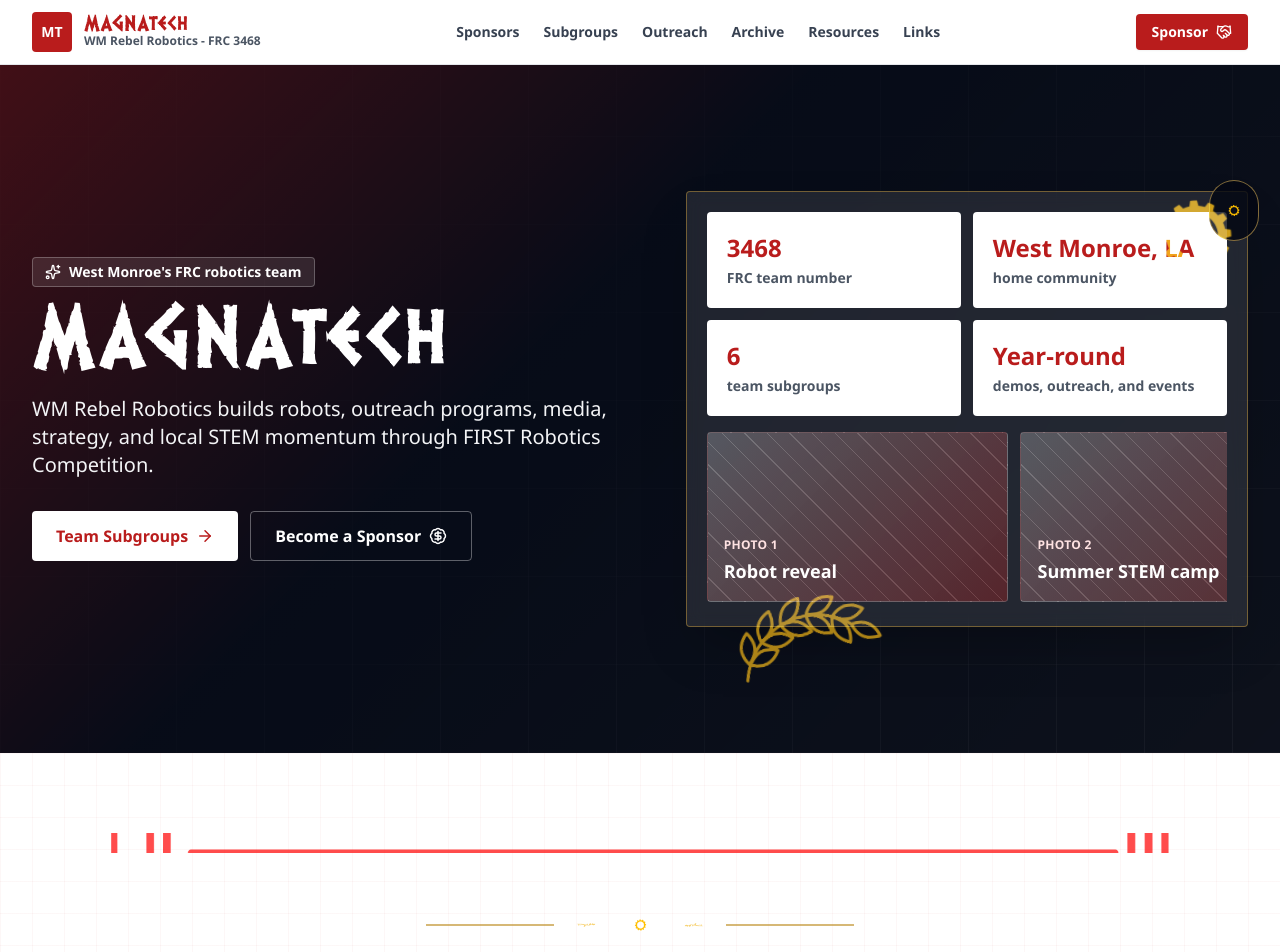
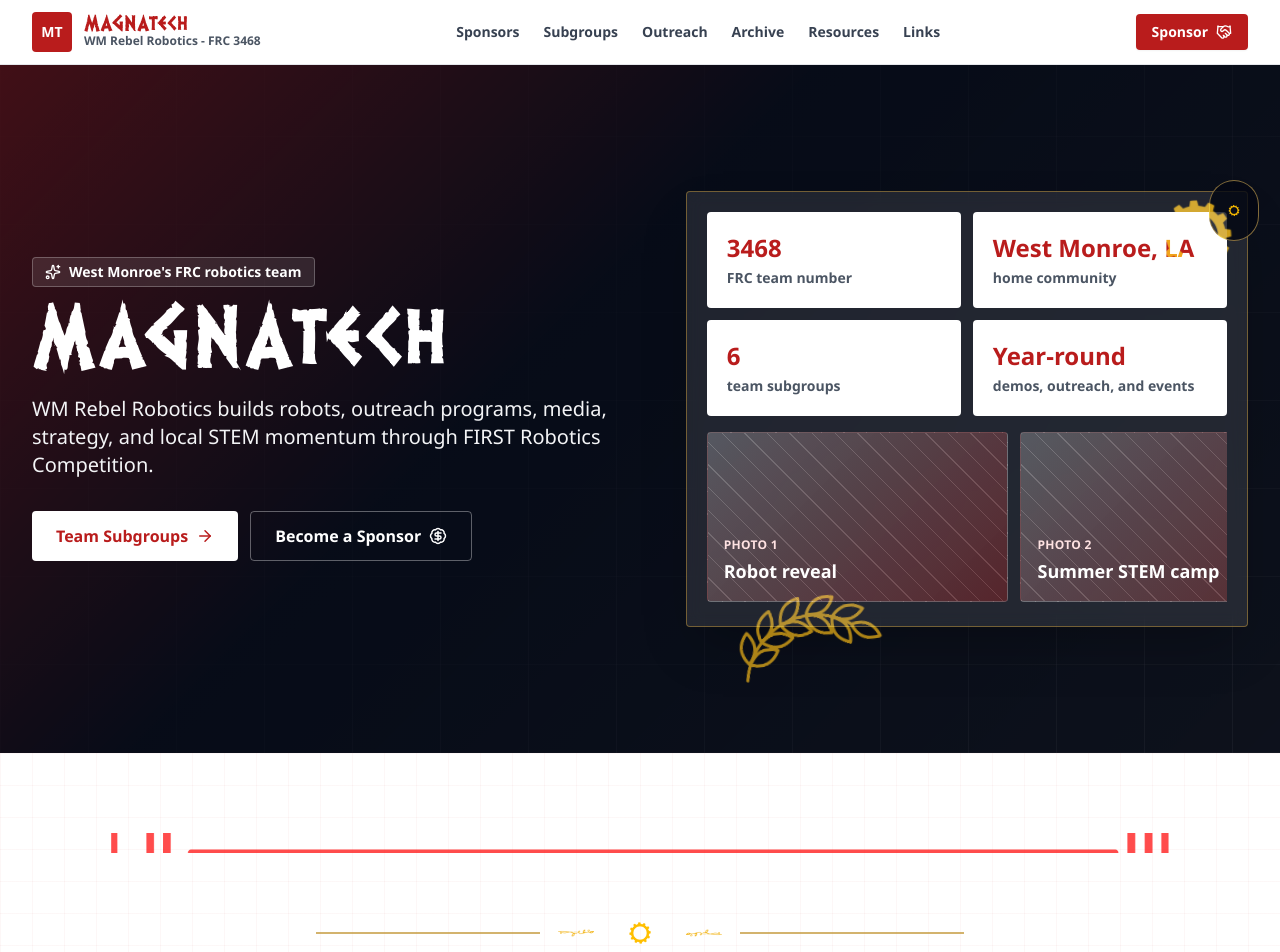
Before and after one commit to FRC-3468-MAGNAtech/teamwebsite-magnatech, a Next.js app: page / in a window 1280 px wide. Shown: the top 952 px of the page. Built offline with nearby package versions, Linux system fonts and the light colour scheme.

Commit message:
Enlarge transparent heading artwork

```diff
--- a/app/page.tsx
+++ b/app/page.tsx
@@ -194,11 +194,11 @@
   return (
     <div className="mx-auto mb-10 max-w-3xl text-center">
       <div className="mb-4 flex items-center justify-center gap-3 text-[#c59a3d]" aria-hidden="true">
-        <span className="h-0.5 w-20 bg-[#c59a3d]/70 sm:w-32" />
-        <Image src="/greek-assets/15.png" alt="" width={52} height={68} className="h-10 w-8 -rotate-90 object-contain sm:h-12 sm:w-10" />
-        <Image src="/greek-assets/12.png" alt="" width={52} height={52} className="h-9 w-9 object-contain sm:h-11 sm:w-11" />
-        <Image src="/greek-assets/15.png" alt="" width={52} height={68} className="h-10 w-8 rotate-90 object-contain sm:h-12 sm:w-10" />
-        <span className="h-0.5 w-20 bg-[#c59a3d]/70 sm:w-32" />
+        <span className="h-0.5 w-28 bg-[#c59a3d]/75 sm:w-56" />
+        <Image src="/greek-assets/15.png" alt="" width={72} height={88} className="h-12 w-10 -rotate-90 scale-150 object-contain sm:h-16 sm:w-12" />
+        <Image src="/greek-assets/12.png" alt="" width={72} height={72} className="h-11 w-11 scale-150 object-contain sm:h-14 sm:w-14" />
+        <Image src="/greek-assets/15.png" alt="" width={72} height={88} className="h-12 w-10 rotate-90 scale-150 object-contain sm:h-16 sm:w-12" />
+        <span className="h-0.5 w-28 bg-[#c59a3d]/75 sm:w-56" />
       </div>
       <h2 className="display-font angled-rule inline-block pb-4 text-3xl font-bold text-gray-950 sm:text-4xl">{title}</h2>
       {children && <p className="mt-4 text-base leading-7 text-gray-600">{children}</p>}
```
